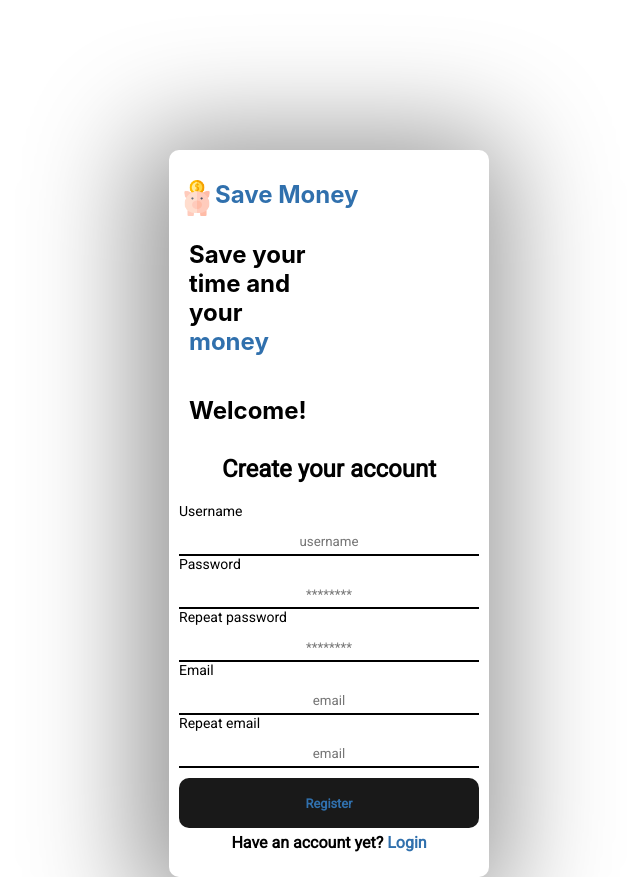
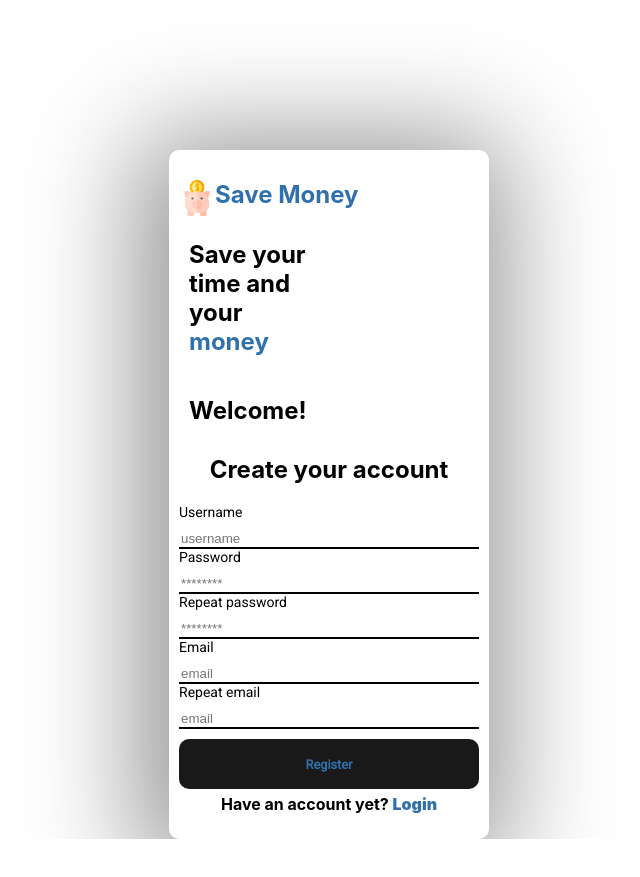
Before and after one commit to AdrianArcoGonzalez/SaveMoneyApp, a React (Create React App) app: page /register in a window 1280 px wide. Shown: the whole page, without its empty margins (311-951 px from the left). After the commit the page ends 839 px from the top, so only its background shows below. Built offline with nearby package versions, Linux system fonts and the light colour scheme.

Commit message:
deleted unused style component

```diff
--- a/src/components/Register/Register.tsx
+++ b/src/components/Register/Register.tsx
@@ -2,7 +2,6 @@ import { Formik } from "formik";
 import { UserRegister } from "../../interfaces/interfaces";
 import { validateRegisterSchema } from "../../schemas/validateRegisterSchema";
 import { RegisterFormikForm } from "../RegisterFormikForm/RegisterFormikForm";
-import RegisterStyled from "./RegisterStyled";
 
 export const Register = (): JSX.Element => {
   const initialValues: UserRegister = {
@@ -14,7 +13,6 @@ export const Register = (): JSX.Element => {
   };
 
   return (
-    <RegisterStyled>
     <Formik
       initialValues={initialValues}
       validationSchema={validateRegisterSchema}
@@ -24,6 +22,5 @@ export const Register = (): JSX.Element => {
     >
       <RegisterFormikForm />
     </Formik>
-    </RegisterStyled>
   );
 };
--- a/src/components/Register/RegisterStyled.ts
+++ /dev/null
@@ -1,56 +0,0 @@
-import styled from "styled-components";
-
-const RegisterStyled = styled.div`
-  font-family: "Roboto";
-  display: flex;
-  flex-direction: column;
-  justify-content: center;
-  align-items: center;
-  gap: 10px;
-
-  .form {
-    display: flex;
-    flex-direction: column;
-    justify-content: center;
-    align-items: center;
-
-    &-label {
-      display: flex;
-      flex-direction: column;
-      align-items: center;
-      gap: 5px;
-      padding: 5px;
-    }
-
-    &-input {
-      font-family: inherit;
-      text-align: center;
-      padding: 5px;
-    }
-  }
-
-  .link-register {
-    text-decoration: none;
-    color: #3070ad;
-    font-weight: bolder;
-  }
-
-  .text-login {
-    font-weight: bolder;
-    padding: 5px;
-  }
-
-  .input-container {
-    display: flex;
-    flex-direction: column;
-    padding: 10px;
-  }
-  .errors {
-    text-align: center;
-    color: #ff3131;
-    font-weight: bold;
-    font-size: 0.7rem;
-  }
-`;
-
-export default RegisterStyled;
```
Lines whose indentation alone changed are shown as unchanged.
